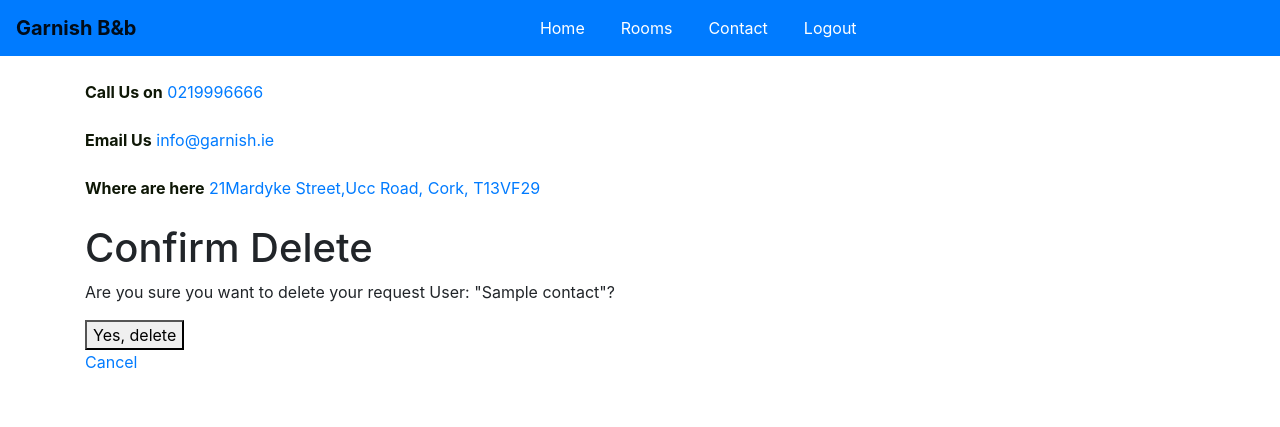
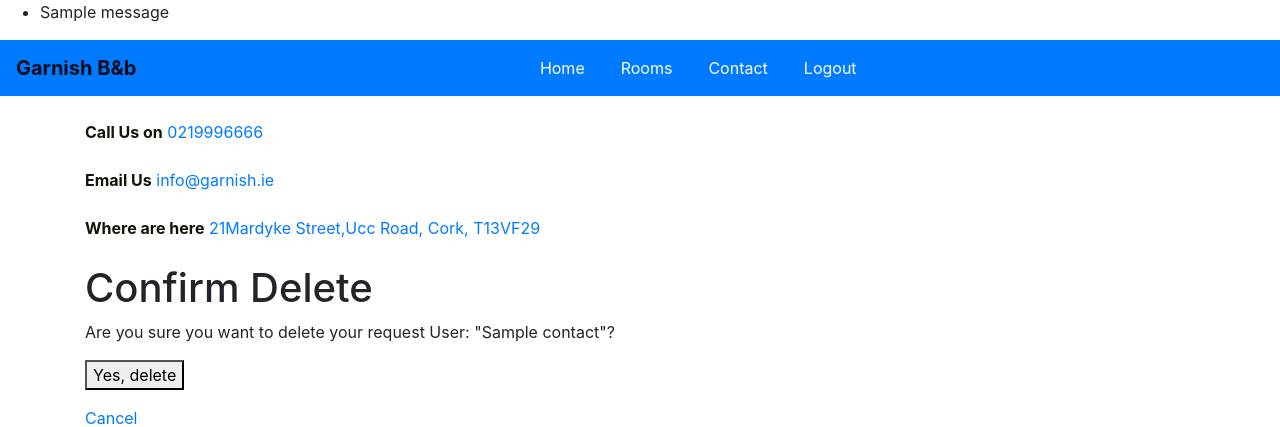
Before and after one commit to tugii21/Garnish, a Django app: page /contact/contacts/1/delete/ in a window 1280 px wide. Shown: the top 427 px of the page. Run offline with Django 4.2, Linux system fonts and the light colour scheme; a user stored in the database is signed in; tables that the repository leaves empty hold one stand-in row (values such as "Sample post"); one stand-in notice (Sample message) is shown; some libraries are stand-ins or nearby versions.

Commit message:
added pop up confirmation message to contact form

```diff
--- a/contact/views.py
+++ b/contact/views.py
@@ -2,6 +2,8 @@ from django.shortcuts import render, redirect, get_object_or_404
 from .models import Contact
 from .forms import ContactForm
 from django.contrib.auth.decorators import login_required
+from django.contrib import messages
+
 
 @login_required
 def contact_list(request):
@@ -23,6 +25,7 @@ def contact_create(request):
             contact = form.save(commit=False)
             contact.user = request.user
             contact.save()
+            messages.success(request, 'Your request has been sent.')
             return redirect('contact_list')
     else:
         form = ContactForm()
@@ -35,6 +38,7 @@ def contact_update(request, pk):
         form = ContactForm(request.POST, instance=contact)
         if form.is_valid():
             form.save()
+            messages.success(request, 'Your request has been updated.')
             return redirect('contact_list')
     else:
         form = ContactForm(instance=contact)
@@ -45,8 +49,10 @@ def contact_delete(request, pk):
     contact = get_object_or_404(Contact, pk=pk, user=request.user)
     if request.method == 'POST':
         contact.delete()
+        messages.success(request, 'Your request has been deleted successfully.')
         return redirect('contact_list')
     return render(request, 'contact_confirm_delete.html', {'contact': contact})
+
 
 @login_required
 def contact_list(request):
--- a/hotel_booking/settings.py
+++ b/hotel_booking/settings.py
@@ -60,6 +60,7 @@ INSTALLED_APPS = [
     'accounts',
     'bootstrap4',
     'crispy_forms',
+
 
 
 
--- a/templates/base.html
+++ b/templates/base.html
@@ -2,6 +2,7 @@
 {% url 'account_login' as login_url %}
 {% url 'account_signup' as signup_url %}
 {% url 'account_logout' as logout_url %}
+{% include 'django_messages.html' %}
 <!DOCTYPE html>
 <html lang="en">
 
--- a/templates/contact_confirm_delete.html
+++ b/templates/contact_confirm_delete.html
@@ -19,14 +19,17 @@
      <br>
      <br>
 
-    <h1>Confirm Delete</h1>
-    <p>Are you sure you want to delete your request User: "{{ contact.name }}"?</p>
-    <form action="{% url 'contact_delete' contact.pk %}" method="post">
+     <h1>Confirm Delete</h1>
+     <p>Are you sure you want to delete your request User: "{{ contact.name }}"?</p>
+     <form action="{% url 'contact_delete' contact.pk %}" method="post">
+         {% csrf_token %}
+         <button type="submit" onclick="return confirm('Are you sure you want to delete?');">Yes, delete</button>
+     </form>
+     <a href="{% url 'contact_detail' contact.pk %}">Cancel</a>
 
-        {% csrf_token %}
-        <button type="submit">Yes, delete</button>
-    </form>
-    <a href="{% url 'contact_detail' contact.pk %}">Cancel</a>
+     {% if message %}
+         <p>{{ message }}</p>
+     {% endif %}
 
 
 {% endblock %}
--- a/templates/contact_list.html
+++ b/templates/contact_list.html
@@ -21,7 +21,7 @@
 
     <ul>
         {% for contact in contacts %}
-            <li><a href="{% url 'contact_detail' contact.pk %}">User {{ contact.user }} Click Here To Your Previos Request</a></li>
+            <li><a href="{% url 'contact_detail' contact.pk %}">User {{ contact.user }} --> View Your Request</a></li>
         {% endfor %}
     </ul>
     <a href="{% url 'contact_create' %} "> <button type="submit">Send Us<br>
--- /dev/null
+++ b/templates/django_messages.html
@@ -0,0 +1,7 @@
+{% if messages %}
+<ul class="messages">
+    {% for message in messages %}
+    <li{% if message.tags %} class="{{ message.tags }}"{% endif %}>{{ message }}</li>
+    {% endfor %}
+</ul>
+{% endif %}
```
